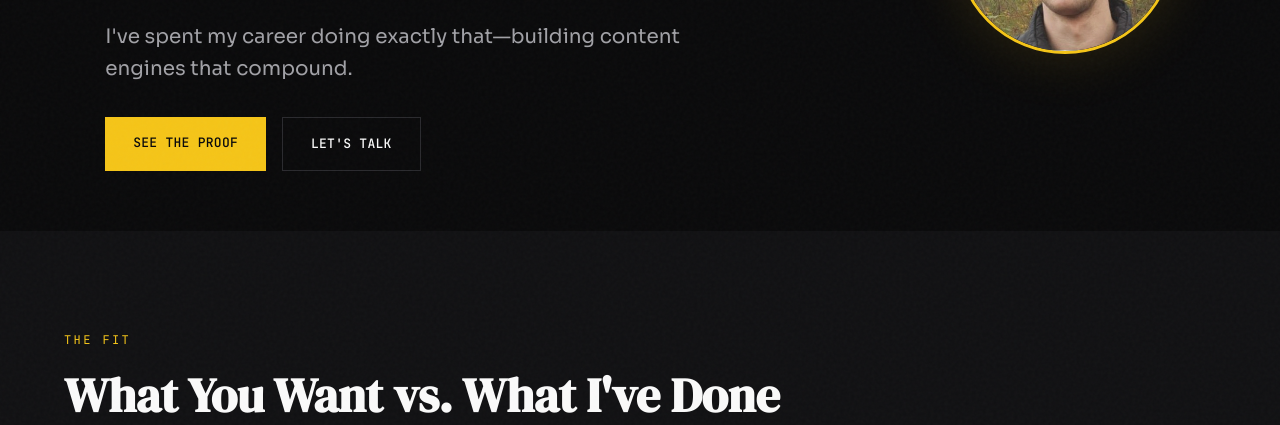
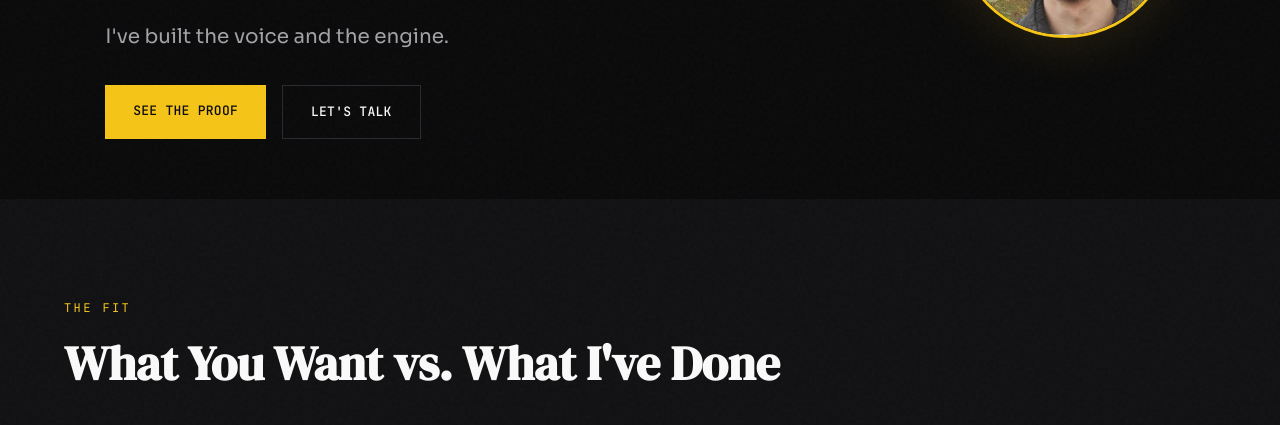
Before and after one commit to iguanas/ramp-application, a plain HTML site: page index.html in a window 1280 px wide. Shown: the part 375-800 px from the top of the page. Drawn offline with Linux system fonts and the light colour scheme.

Commit message:
Hero subtitle: I've built the voice and the engine
Co-Authored-By: Claude Opus 4.5 <noreply@anthropic.com>

```diff
--- a/index.html
+++ b/index.html
@@ -861,7 +861,7 @@
                         not a content calendar.
                     </h1>
                     <p class="hero-subtitle">
-                        I've spent my career doing exactly that—building content engines that compound.
+                        I've built the voice and the engine.
                     </p>
                     <div class="hero-cta">
                         <a href="#proof" class="btn btn-primary">SEE THE PROOF</a>
```
